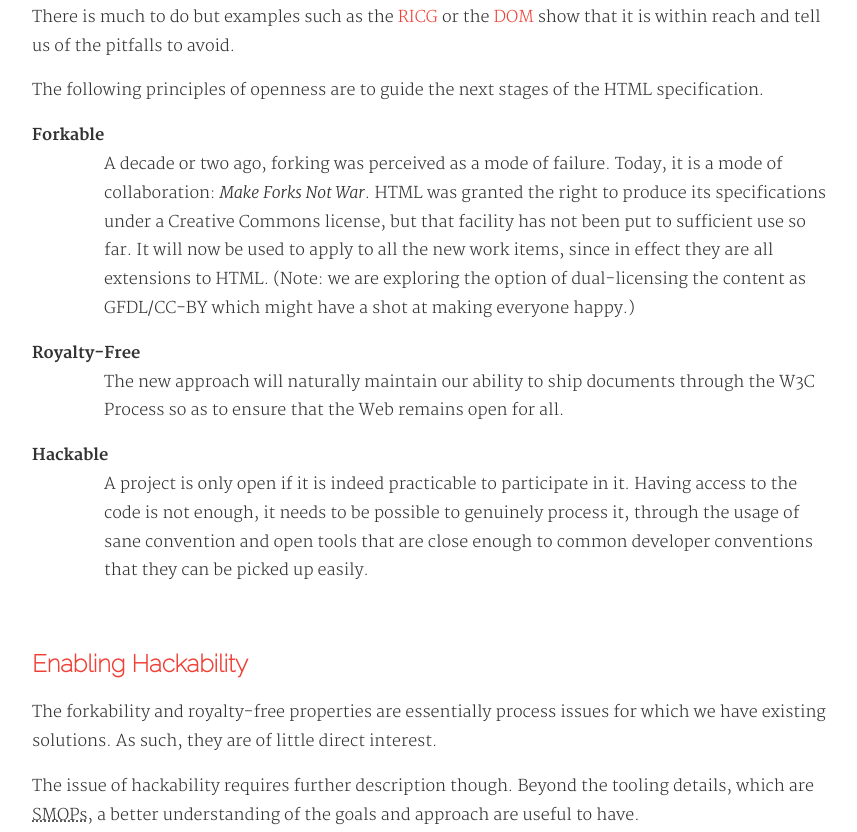
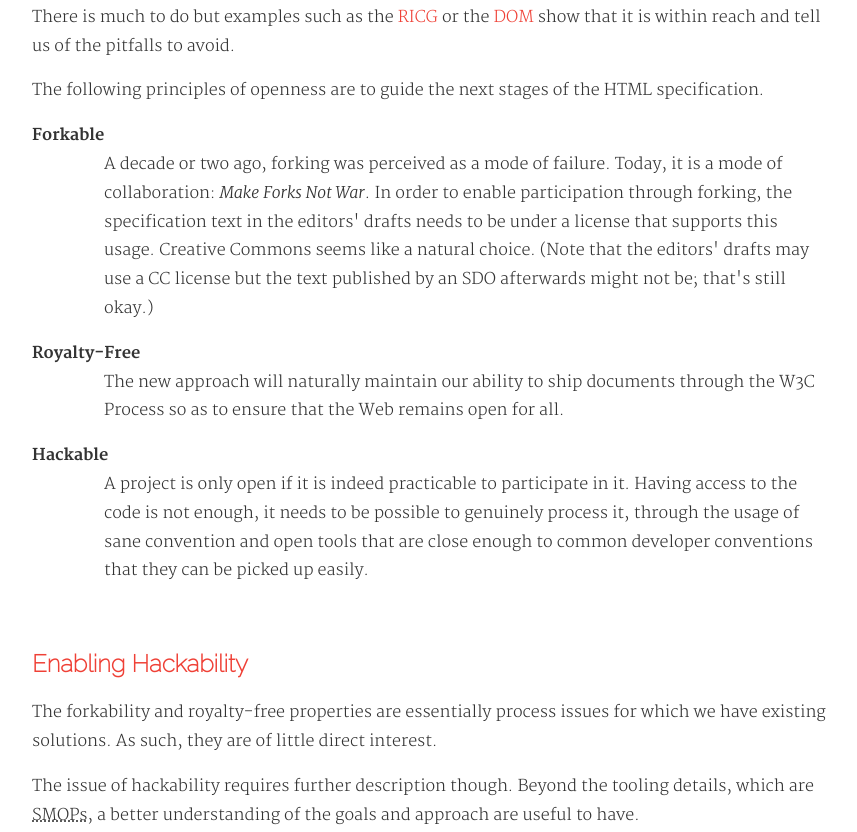
Before and after one commit to darobin/after5, a plain HTML site: page index.html in a window 1280 px wide. Shown: the part 768-1600 px from the top of the page, without its empty margins (208-1065 px from the left). Drawn offline with Linux system fonts and the light colour scheme.

Commit message:
some text tweaks

```diff
--- a/index.html
+++ b/index.html
@@ -62,12 +62,11 @@
           <dt>Forkable</dt>
           <dd>
             A decade or two ago, forking was perceived as a mode of failure. Today, it is a mode of
-            collaboration: <em>Make Forks Not War</em>. HTML was granted the right to produce its
-            specifications under a Creative Commons license, but that facility has not been put to
-            sufficient use so far. It will now be used to apply to all the new work items, since in
-            effect they are all extensions to HTML. (Note: we are exploring the option of
-            dual-licensing the content as GFDL/CC-BY which might have a shot at making everyone
-            happy.)
+            collaboration: <em>Make Forks Not War</em>. In order to enable participation through
+            forking, the specification text in the editors' drafts needs to be under a license that
+            supports this usage. Creative Commons seems like a natural choice. (Note that the
+            editors' drafts may use a CC license but the text published by an SDO afterwards might
+            not be; that's still okay.)
           </dd>
           <dt>Royalty-Free</dt>
           <dd>
@@ -145,7 +144,7 @@
           precisely what we are planning to encourage.
         </p>
         <p>
-          Starting in September:
+          Starting now and ongoing over the coming weeks:
         </p>
         <ul>
           <li>the first generation of tooling will be made available;</li>
```
